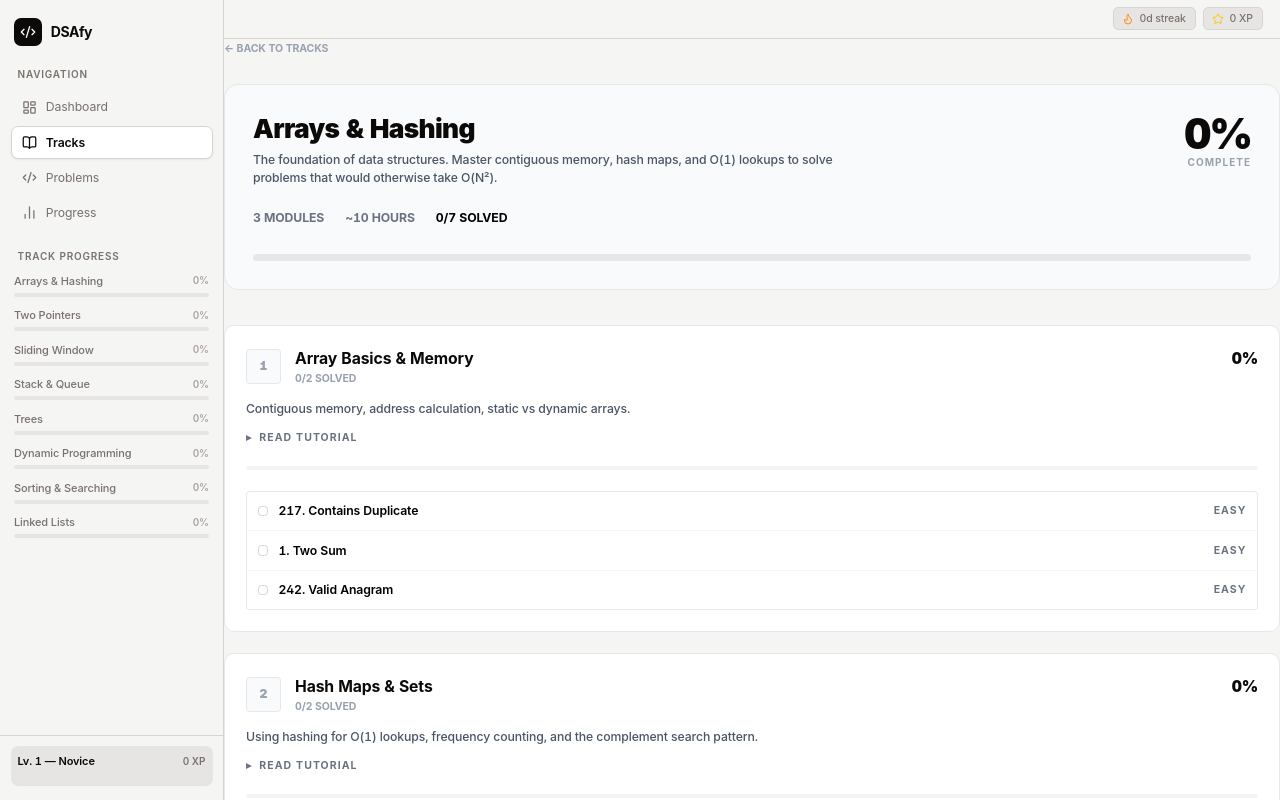
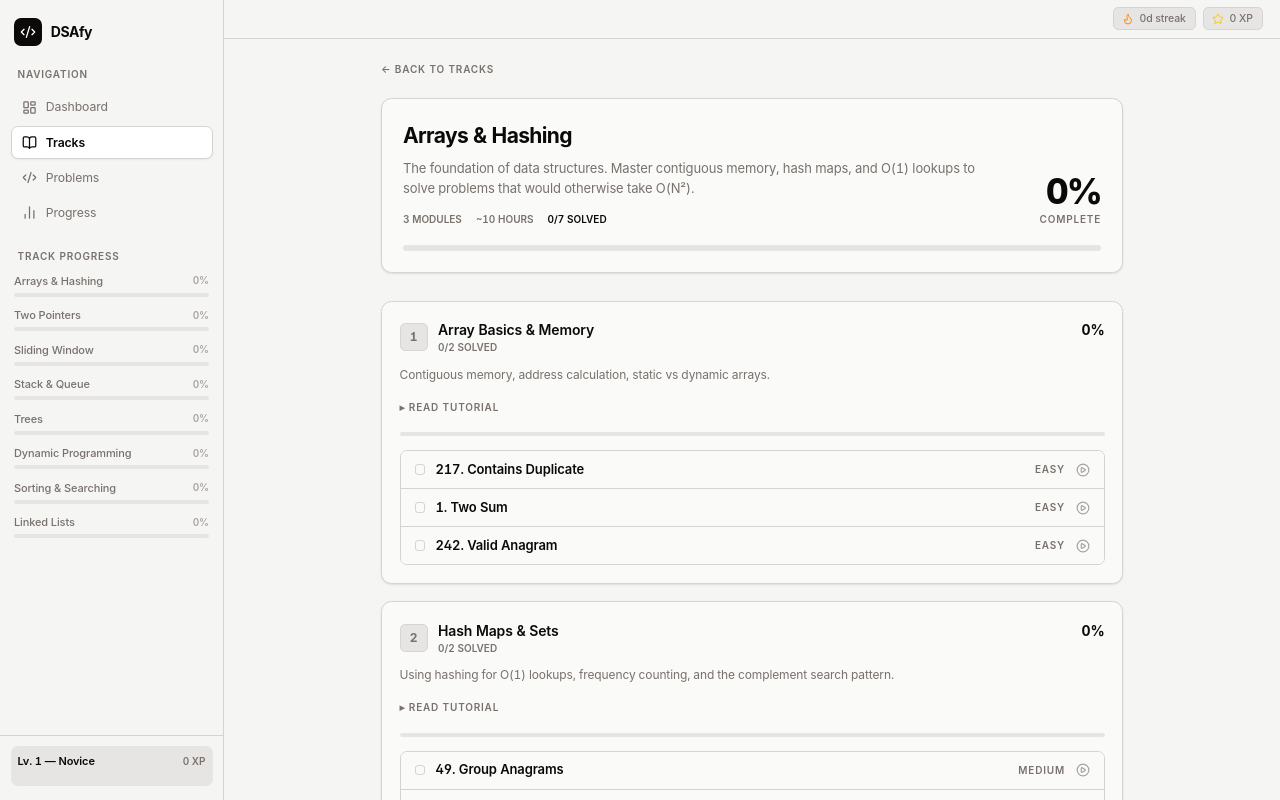
Before and after one commit to pradhan-not-found/dsafy-, a React (Vite) app: page /tracks/arrays-hashing in a window 1280 px wide. Built offline with nearby package versions, Linux system fonts and the light colour scheme; a web font is replaced by a local one.

Commit message:
design: complete professional UI overhaul across all remaining pages (Tracks, TrackDetail, Problems, Problem)

```diff
--- a/src/App.jsx
+++ b/src/App.jsx
@@ -15,18 +15,18 @@ export default function App() {
     <BrowserRouter>
       <AppProvider>
         <Routes>
-          <Route path="/" element={<AppShell><Home /></AppShell>} />
-          <Route path="/tracks" element={<AppShell><Tracks /></AppShell>} />
-          <Route path="/tracks/:trackId" element={<AppShell><TrackDetail /></AppShell>} />
-          <Route path="/problems" element={<AppShell><Problems /></AppShell>} />
-          <Route path="/progress" element={<AppShell showSidebar={false}><Progress /></AppShell>} />
+          <Route path="/"                 element={<AppShell><Home /></AppShell>} />
+          <Route path="/tracks"           element={<AppShell><Tracks /></AppShell>} />
+          <Route path="/tracks/:trackId"  element={<AppShell><TrackDetail /></AppShell>} />
+          <Route path="/problems"         element={<AppShell><Problems /></AppShell>} />
+          <Route path="/progress"         element={<AppShell><Progress /></AppShell>} />
           <Route path="/problem/:problemId" element={<AppShell showSidebar={false}><Problem /></AppShell>} />
           <Route path="*" element={
             <AppShell showSidebar={false}>
-              <div className="text-center py-24 flex-1 flex flex-col items-center justify-center">
-                <div className="text-8xl font-black mb-4 tracking-tighter">404</div>
-                <h1 className="text-gray-500 mb-8 font-medium">Page not found</h1>
-                <a href="/" className="btn btn-primary">Return Home</a>
+              <div style={{ display:'flex', flexDirection:'column', alignItems:'center', justifyContent:'center', height:'100%', gap:12 }}>
+                <div style={{ fontSize:'5rem', fontWeight:800, letterSpacing:'-0.05em', color:'var(--app-ink)' }}>404</div>
+                <p style={{ color:'var(--app-muted)' }}>Page not found</p>
+                <a href="/" style={{ marginTop:8, padding:'6px 16px', background:'var(--app-ink)', color:'#fff', borderRadius:8, fontSize:13, fontWeight:600 }}>Return Home</a>
               </div>
             </AppShell>
           } />
--- a/src/pages/Problem.jsx
+++ b/src/pages/Problem.jsx
@@ -1,12 +1,13 @@
-import { useState, useRef } from 'react';
+import { useState } from 'react';
 import { useParams, Link } from 'react-router-dom';
 import Editor from '@monaco-editor/react';
 import { getProblemById } from '../data/problems';
 import { useApp } from '../context/AppContext';
+import { PlayCircle, CheckCircle2 } from 'lucide-react';
 
 export default function Problem() {
   const { problemId } = useParams();
-  const { markSolved, getStatus } = useApp();
+  const { markSolved } = useApp();
   const problem = getProblemById(problemId);
   const [code, setCode] = useState(problem?.starterCode?.javascript || '');
   const [output, setOutput] = useState('');
@@ -76,23 +77,36 @@ export default function Problem() {
   };
 
   return (
-    <div className="flex flex-col h-screen bg-white">
+    <div className="flex flex-col h-screen" style={{ background: 'var(--app-canvas)' }}>
       {/* Top Navbar */}
-      <nav className="h-14 bg-white border-b border-gray-200 flex items-center justify-between px-4 shrink-0">
+      <nav
+        className="h-12 flex items-center justify-between px-4 shrink-0"
+        style={{ background: 'var(--app-canvas)', borderBottom: '1px solid var(--app-hairline)' }}
+      >
         <div className="flex items-center gap-4">
-          <Link to="/problems" className="text-sm font-bold text-gray-500 hover:text-black">← Back</Link>
-          <div className="h-4 w-px bg-gray-200" />
-          <h1 className="text-sm font-bold">{problem.lcId}. {problem.title}</h1>
-          <span className="text-[10px] font-bold uppercase tracking-widest px-2 py-0.5 bg-gray-100 text-gray-600 rounded">
+          <Link to="/problems" className="label hover:opacity-70 transition-opacity">← Back</Link>
+          <div className="h-4 w-px" style={{ background: 'var(--app-hairline)' }} />
+          <h1 style={{ fontSize: '13px', fontWeight: 600, color: 'var(--app-ink)' }}>{problem.lcId}. {problem.title}</h1>
+          <span className="label" style={{ padding: '2px 6px', background: 'var(--app-soft)', borderRadius: 4, letterSpacing: 0 }}>
             {problem.difficulty}
           </span>
         </div>
         <div className="flex items-center gap-2">
-          <button onClick={handleRun} disabled={isRunning} className="btn bg-gray-100 hover:bg-gray-200 text-black border-transparent text-xs h-8 px-4 rounded font-bold">
-            Run Code
+          <button
+            onClick={handleRun}
+            disabled={isRunning}
+            className="flex items-center gap-1.5 px-3 py-1.5 rounded-md transition-colors"
+            style={{ fontSize: '12px', fontWeight: 600, background: 'var(--app-soft)', color: 'var(--app-ink)' }}
+          >
+            <PlayCircle size={14} /> Run Code
           </button>
-          <button onClick={handleRun} disabled={isRunning} className="btn bg-black text-white hover:bg-gray-800 text-xs h-8 px-4 rounded font-bold">
-            Submit
+          <button
+            onClick={handleRun}
+            disabled={isRunning}
+            className="flex items-center gap-1.5 px-3 py-1.5 rounded-md transition-colors hover:opacity-90"
+            style={{ fontSize: '12px', fontWeight: 600, background: 'var(--app-ink)', color: '#fff' }}
+          >
+             <CheckCircle2 size={14} /> Submit
           </button>
         </div>
       </nav>
@@ -100,38 +114,50 @@ export default function Problem() {
       {/* Split Pane */}
       <div className="flex-1 flex overflow-hidden">
         {/* Left Pane (Description & Output) */}
-        <div className="w-1/2 flex flex-col border-r border-gray-200 bg-white">
-          <div className="flex border-b border-gray-200 bg-gray-50 px-2 pt-2">
+        <div className="w-1/2 flex flex-col" style={{ borderRight: '1px solid var(--app-hairline)', background: 'var(--app-surface)' }}>
+          <div className="flex px-2 pt-2" style={{ borderBottom: '1px solid var(--app-hairline)', background: 'var(--app-canvas)' }}>
             <button
-              className={`px-4 py-2 text-xs font-bold uppercase tracking-widest border-b-2 ${activeTab === 'description' ? 'border-black text-black bg-white' : 'border-transparent text-gray-500 hover:text-black'}`}
+              className="px-4 py-2 label"
+              style={{
+                borderBottom: activeTab === 'description' ? '2px solid var(--app-ink)' : '2px solid transparent',
+                color: activeTab === 'description' ? 'var(--app-ink)' : 'var(--app-muted)',
+                background: activeTab === 'description' ? 'var(--app-surface)' : 'transparent',
+                letterSpacing: 0
+              }}
               onClick={() => setActiveTab('description')}
             >
               Description
             </button>
             <button
-              className={`px-4 py-2 text-xs font-bold uppercase tracking-widest border-b-2 ${activeTab === 'result' ? 'border-black text-black bg-white' : 'border-transparent text-gray-500 hover:text-black'}`}
+              className="px-4 py-2 label"
+              style={{
+                borderBottom: activeTab === 'result' ? '2px solid var(--app-ink)' : '2px solid transparent',
+                color: activeTab === 'result' ? 'var(--app-ink)' : 'var(--app-muted)',
+                background: activeTab === 'result' ? 'var(--app-surface)' : 'transparent',
+                letterSpacing: 0
+              }}
               onClick={() => setActiveTab('result')}
             >
               Test Results
             </button>
           </div>
 
-          <div className="flex-1 overflow-auto p-6">
+          <div className="flex-1 overflow-auto p-5">
             {activeTab === 'description' && (
-              <div className="prose prose-sm max-w-none text-gray-800">
-                <div dangerouslySetInnerHTML={{ __html: problem.description.replace(/\n/g, '<br />').replace(/`([^`]+)`/g, '<code class="bg-gray-100 px-1 rounded font-mono text-xs">$1</code>').replace(/\*\*(.*?)\*\*/g, '<strong>$1</strong>') }} />
-                <h3 className="font-bold mt-8 mb-4 border-b border-gray-100 pb-2">Examples</h3>
+              <div className="text-[13px] leading-relaxed" style={{ color: 'var(--app-ink)' }}>
+                <div dangerouslySetInnerHTML={{ __html: problem.description.replace(/\n/g, '<br />').replace(/`([^`]+)`/g, '<code style="background:var(--app-soft);padding:2px 4px;border-radius:4px;font-family:monospace;font-size:11px">$1</code>').replace(/\*\*(.*?)\*\*/g, '<strong>$1</strong>') }} />
+                <h3 style={{ fontWeight: 700, marginTop: 24, marginBottom: 12, paddingBottom: 8, borderBottom: '1px solid var(--app-hairline)' }}>Examples</h3>
                 {problem.examples.map((ex, i) => (
-                  <div key={i} className="mb-4 bg-gray-50 p-4 rounded border border-gray-100">
-                    <div className="font-mono text-xs mb-1"><strong>Input:</strong> {ex.input}</div>
-                    <div className="font-mono text-xs mb-1"><strong>Output:</strong> {ex.output}</div>
-                    {ex.explanation && <div className="text-xs text-gray-500 mt-2">{ex.explanation}</div>}
+                  <div key={i} className="mb-4 p-4 rounded-lg" style={{ background: 'var(--app-canvas)', border: '1px solid var(--app-hairline)' }}>
+                    <div className="font-mono text-[11px] mb-1"><strong>Input:</strong> {ex.input}</div>
+                    <div className="font-mono text-[11px] mb-1"><strong>Output:</strong> {ex.output}</div>
+                    {ex.explanation && <div className="text-[12px] mt-2" style={{ color: 'var(--app-muted)' }}>{ex.explanation}</div>}
                   </div>
                 ))}
               </div>
             )}
             {activeTab === 'result' && (
-              <div className="font-mono text-xs whitespace-pre-wrap text-gray-800 leading-relaxed bg-gray-50 p-4 border border-gray-200 rounded min-h-full">
+              <div className="font-mono text-[12px] whitespace-pre-wrap leading-relaxed p-4 rounded-lg min-h-full" style={{ background: 'var(--app-canvas)', border: '1px solid var(--app-hairline)', color: 'var(--app-ink)' }}>
                 {output || 'Run the code to see results here.'}
               </div>
             )}
@@ -139,11 +165,11 @@ export default function Problem() {
         </div>
 
         {/* Right Pane (Editor) */}
-        <div className="w-1/2 flex flex-col bg-[#fffffe]">
-          <div className="h-10 border-b border-gray-200 bg-gray-50 flex items-center px-4">
-            <span className="text-xs font-bold uppercase tracking-widest text-gray-500">JavaScript</span>
+        <div className="w-1/2 flex flex-col" style={{ background: 'var(--app-surface)' }}>
+          <div className="h-10 flex items-center px-4" style={{ background: 'var(--app-canvas)', borderBottom: '1px solid var(--app-hairline)' }}>
+            <span className="label" style={{ letterSpacing: 0 }}>JavaScript</span>
           </div>
-          <div className="flex-1 relative">
+          <div className="flex-1 relative pt-2">
             <Editor
               defaultLanguage="javascript"
               value={code}
@@ -151,10 +177,10 @@ export default function Problem() {
               theme="light"
               options={{
                 minimap: { enabled: false },
-                fontSize: 14,
+                fontSize: 13,
                 fontFamily: "'JetBrains Mono', 'Fira Code', Consolas, monospace",
-                lineHeight: 24,
-                padding: { top: 16 },
+                lineHeight: 22,
+                padding: { top: 8 },
                 scrollBeyondLastLine: false,
                 smoothScrolling: true,
                 cursorBlinking: "smooth",
--- a/src/pages/TrackDetail.jsx
+++ b/src/pages/TrackDetail.jsx
@@ -2,6 +2,8 @@ import { useParams, Link } from 'react-router-dom';
 import { getTrackById } from '../data/tracks';
 import { getProblemsByModule, getProblemsByTrack } from '../data/problems';
 import { useApp } from '../context/AppContext';
+import { LiquidCard } from '../components/ui/LiquidCard';
+import { PlayCircle, CheckCircle2 } from 'lucide-react';
 
 export default function TrackDetail() {
   const { trackId } = useParams();
@@ -9,8 +11,8 @@ export default function TrackDetail() {
   const { getStatus } = useApp();
 
   if (!track) return (
-    <div className="text-center py-24 text-gray-500">
-      Track not found. <Link to="/tracks" className="text-black font-bold hover:underline">Go back</Link>
+    <div className="flex h-full items-center justify-center p-6 text-center" style={{ color: 'var(--app-muted)' }}>
+      Track not found. <Link to="/tracks" style={{ color: 'var(--app-ink)', fontWeight: 600, marginLeft: 6 }} className="hover:underline">Go back</Link>
     </div>
   );
 
@@ -19,31 +21,37 @@ export default function TrackDetail() {
   const pct = allTrackProblems.length ? Math.round((solvedCount / allTrackProblems.length) * 100) : 0;
 
   return (
-    <div className="animate-fade-in">
-      <Link to="/tracks" className="text-xs font-bold text-gray-400 hover:text-black mb-8 inline-block">← BACK TO TRACKS</Link>
+    <div className="p-6 max-w-4xl mx-auto animate-fade-in">
+      <Link to="/tracks" className="label hover:opacity-70 inline-block mb-6">← Back to Tracks</Link>
 
-      <div className="border border-gray-200 rounded-2xl p-8 mb-10 bg-gray-50">
-        <div className="flex flex-col md:flex-row justify-between gap-6">
+      <LiquidCard className="p-6 mb-8">
+        <div className="flex flex-col md:flex-row justify-between gap-6 mb-5">
           <div className="flex-1">
-            <h1 className="text-3xl font-black tracking-tight mb-2">{track.title}</h1>
-            <p className="text-gray-600 font-medium max-w-2xl">{track.description}</p>
-            <div className="flex gap-6 mt-6 text-sm font-bold text-gray-500">
-              <span>{track.modules.length} MODULES</span>
-              <span>~{track.estimatedHours} HOURS</span>
-              <span className="text-black">{solvedCount}/{allTrackProblems.length} SOLVED</span>
+            <h1 style={{ fontSize: '1.5rem', fontWeight: 700, letterSpacing: '-0.03em', color: 'var(--app-ink)', marginBottom: 8 }}>
+              {track.title}
+            </h1>
+            <p style={{ color: 'var(--app-muted)', maxWidth: 600, fontSize: '13px' }}>
+              {track.description}
+            </p>
+            <div className="flex gap-4 mt-4">
+              <span className="label" style={{ letterSpacing: 0 }}>{track.modules.length} MODULES</span>
+              <span className="label" style={{ letterSpacing: 0 }}>~{track.estimatedHours} HOURS</span>
+              <span className="label" style={{ letterSpacing: 0, color: 'var(--app-ink)' }}>{solvedCount}/{allTrackProblems.length} SOLVED</span>
             </div>
           </div>
-          <div className="text-right">
-            <div className="text-5xl font-black tracking-tighter">{pct}%</div>
-            <div className="text-[10px] font-bold tracking-widest text-gray-400 uppercase">Complete</div>
+          <div className="text-right flex flex-col justify-end">
+            <div style={{ fontSize: '2.5rem', fontWeight: 800, letterSpacing: '-0.05em', color: 'var(--app-ink)', lineHeight: 1 }}>
+              {pct}%
+            </div>
+            <div className="label mt-1">Complete</div>
           </div>
         </div>
-        <div className="mt-8 w-full h-2 bg-gray-200 rounded-full overflow-hidden">
-          <div className="h-full bg-black transition-all" style={{ width: `${pct}%` }} />
+        <div className="progress-bar-bg" style={{ height: 6 }}>
+          <div className="progress-bar-fill" style={{ width: `${pct}%` }} />
         </div>
-      </div>
+      </LiquidCard>
 
-      <div className="flex flex-col gap-6">
+      <div className="flex flex-col gap-5">
         {track.modules.map((mod, idx) => {
           const modProblems = mod.problems.map(id => ({ id, status: getStatus(id) }));
           const modSolved = modProblems.filter(p => p.status === 'solved').length;
@@ -52,63 +60,92 @@ export default function TrackDetail() {
           const fullProblems = getProblemsByModule(mod.id);
 
           return (
-            <div key={mod.id} className="border border-gray-200 rounded-xl p-6 bg-white">
-              <div className="flex justify-between items-start mb-4">
-                <div className="flex gap-4 items-center">
-                  <div className={`w-10 h-10 flex items-center justify-center rounded border ${isCompleted ? 'bg-black text-white border-black' : 'bg-gray-50 border-gray-200 text-gray-400 font-black'}`}>
-                    {isCompleted ? '✓' : idx + 1}
+            <LiquidCard key={mod.id} index={idx} className="p-5">
+              <div className="flex justify-between items-start mb-3">
+                <div className="flex gap-3 items-center">
+                  <div
+                    className="size-8 flex items-center justify-center rounded-md font-bold text-[12px]"
+                    style={{
+                      background: isCompleted ? 'var(--app-ink)' : 'var(--app-soft)',
+                      color: isCompleted ? '#fff' : 'var(--app-muted)',
+                      border: isCompleted ? 'none' : '1px solid var(--app-hairline)'
+                    }}
+                  >
+                    {isCompleted ? <CheckCircle2 size={16} /> : idx + 1}
                   </div>
                   <div>
-                    <h3 className="text-lg font-bold">{mod.title}</h3>
-                    <div className="text-xs font-bold text-gray-400">{modSolved}/{modProblems.length} SOLVED</div>
+                    <h3 style={{ fontSize: '14px', fontWeight: 600, color: 'var(--app-ink)' }}>{mod.title}</h3>
+                    <div className="label" style={{ letterSpacing: 0 }}>{modSolved}/{modProblems.length} solved</div>
                   </div>
                 </div>
-                <div className="text-lg font-black">{modPct}%</div>
+                <div style={{ fontSize: '14px', fontWeight: 700, color: 'var(--app-ink)' }}>{modPct}%</div>
               </div>
 
-              <p className="text-gray-600 font-medium text-sm mb-4">{mod.description}</p>
+              <p style={{ color: 'var(--app-muted)', fontSize: '12px', marginBottom: 16 }}>
+                {mod.description}
+              </p>
 
               {mod.tutorial && (
-                <details className="mb-6 group">
-                  <summary className="text-xs font-bold uppercase tracking-widest cursor-pointer text-gray-500 hover:text-black list-none flex gap-2 items-center">
+                <details className="mb-5 group">
+                  <summary className="label cursor-pointer flex gap-1 items-center hover:opacity-70 transition-opacity" style={{ listStyle: 'none' }}>
                     <span className="group-open:rotate-90 transition-transform">▸</span> Read Tutorial
                   </summary>
-                  <div className="mt-4 p-4 bg-gray-50 border border-gray-200 rounded text-sm text-gray-800 leading-relaxed">
+                  <div
+                    className="mt-3 p-4 rounded-lg text-[13px] leading-relaxed"
+                    style={{ background: 'var(--app-canvas)', border: '1px solid var(--app-hairline)', color: 'var(--app-ink)' }}
+                  >
                     {mod.tutorial.split('\n').map((line, i) => {
-                      if (line.startsWith('### ')) return <h3 key={i} className="font-bold text-black mt-4 mb-2">{line.replace('### ', '')}</h3>;
+                      if (line.startsWith('### ')) return <h3 key={i} style={{ fontWeight: 700, marginTop: 12, marginBottom: 6 }}>{line.replace('### ', '')}</h3>;
                       if (line.startsWith('- **')) return <li key={i} className="ml-4 mb-1" dangerouslySetInnerHTML={{ __html: line.substring(2).replace(/\*\*(.*?)\*\*/g, '<strong>$1</strong>') }} />;
                       if (line.startsWith('- ')) return <li key={i} className="ml-4 mb-1">{line.substring(2)}</li>;
                       if (line.match(/^\d+\.\s\*\*/)) return <li key={i} className="ml-4 list-decimal mb-1" dangerouslySetInnerHTML={{ __html: line.replace(/^\d+\.\s/, '').replace(/\*\*(.*?)\*\*/g, '<strong>$1</strong>') }} />;
-                      if (line.startsWith('`') && line.endsWith('`')) return <code key={i} className="bg-gray-200 px-1 rounded font-mono text-xs">{line.slice(1, -1)}</code>;
-                      return line.trim() ? <p key={i} className="mb-2" dangerouslySetInnerHTML={{ __html: line.replace(/`([^`]+)`/g, '<code class="bg-gray-200 px-1 rounded font-mono text-xs">$1</code>') }} /> : null;
+                      if (line.startsWith('`') && line.endsWith('`')) return <code key={i} style={{ background: 'var(--app-soft)', padding: '2px 4px', borderRadius: 4, fontFamily: 'monospace', fontSize: '11px' }}>{line.slice(1, -1)}</code>;
+                      return line.trim() ? <p key={i} className="mb-2" dangerouslySetInnerHTML={{ __html: line.replace(/`([^`]+)`/g, '<code style="background:var(--app-soft);padding:2px 4px;border-radius:4px;font-family:monospace;font-size:11px">$1</code>').replace(/\*\*(.*?)\*\*/g, '<strong>$1</strong>') }} /> : null;
                     })}
                   </div>
                 </details>
               )}
 
-              <div className="w-full h-1 bg-gray-100 rounded-full overflow-hidden mb-6">
-                <div className="h-full bg-black" style={{ width: `${modPct}%` }} />
+              <div className="progress-bar-bg mb-4">
+                <div className="progress-bar-fill" style={{ width: `${modPct}%` }} />
               </div>
 
               {fullProblems.length > 0 && (
-                <div className="flex flex-col border border-gray-200 rounded divide-y divide-gray-100">
-                  {fullProblems.map(p => {
+                <div className="flex flex-col rounded-lg overflow-hidden" style={{ border: '1px solid var(--app-hairline)' }}>
+                  {fullProblems.map((p, i) => {
                     const st = getStatus(p.id);
                     return (
-                      <Link key={p.id} to={`/problem/${p.id}`} className="flex justify-between items-center p-3 hover:bg-gray-50 transition-colors">
+                      <Link
+                        key={p.id}
+                        to={`/problem/${p.id}`}
+                        className="flex justify-between items-center px-4 py-2.5 transition-colors group"
+                        style={{
+                          background: 'var(--app-surface)',
+                          borderBottom: i < fullProblems.length - 1 ? '1px solid var(--app-hairline)' : 'none'
+                        }}
+                      >
                         <div className="flex items-center gap-3">
-                          <div className={`w-3 h-3 rounded-sm border ${st === 'solved' ? 'bg-black border-black' : st === 'attempted' ? 'bg-gray-400 border-gray-400' : 'bg-transparent border-gray-300'}`} />
-                          <span className="text-sm font-semibold text-black">{p.lcId}. {p.title}</span>
+                          <div
+                            className="size-3 rounded-[3px]"
+                            style={{
+                              background: st === 'solved' ? 'var(--app-ink)' : st === 'attempted' ? 'var(--app-muted)' : 'transparent',
+                              border: st === 'solved' || st === 'attempted' ? 'none' : '1px solid var(--app-hairline)'
+                            }}
+                          />
+                          <span style={{ fontSize: '13px', fontWeight: 600, color: 'var(--app-ink)' }} className="group-hover:underline">
+                            {p.lcId}. {p.title}
+                          </span>
                         </div>
-                        <div className="flex items-center gap-4 text-xs font-bold uppercase tracking-widest text-gray-500">
-                          <span>{p.difficulty}</span>
+                        <div className="flex items-center gap-3">
+                           <span className="label">{p.difficulty}</span>
+                           <PlayCircle size={14} style={{ color: 'var(--app-subtle)' }} />
                         </div>
                       </Link>
                     )
                   })}
                 </div>
               )}
-            </div>
+            </LiquidCard>
           );
         })}
       </div>
```
Also changed, not shown: src/pages/Problems.jsx (+56 -25 lines), src/pages/Tracks.jsx (+43 -29 lines).
